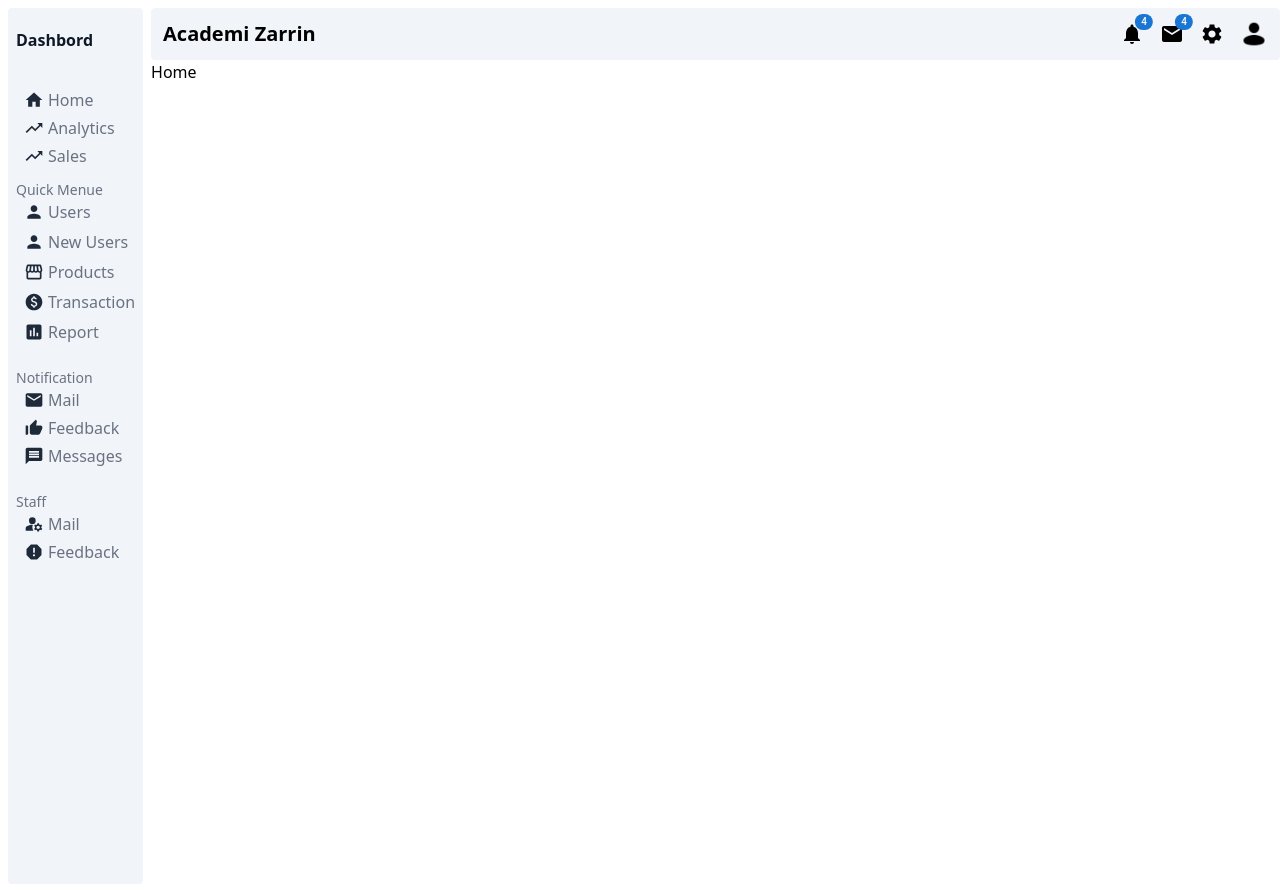
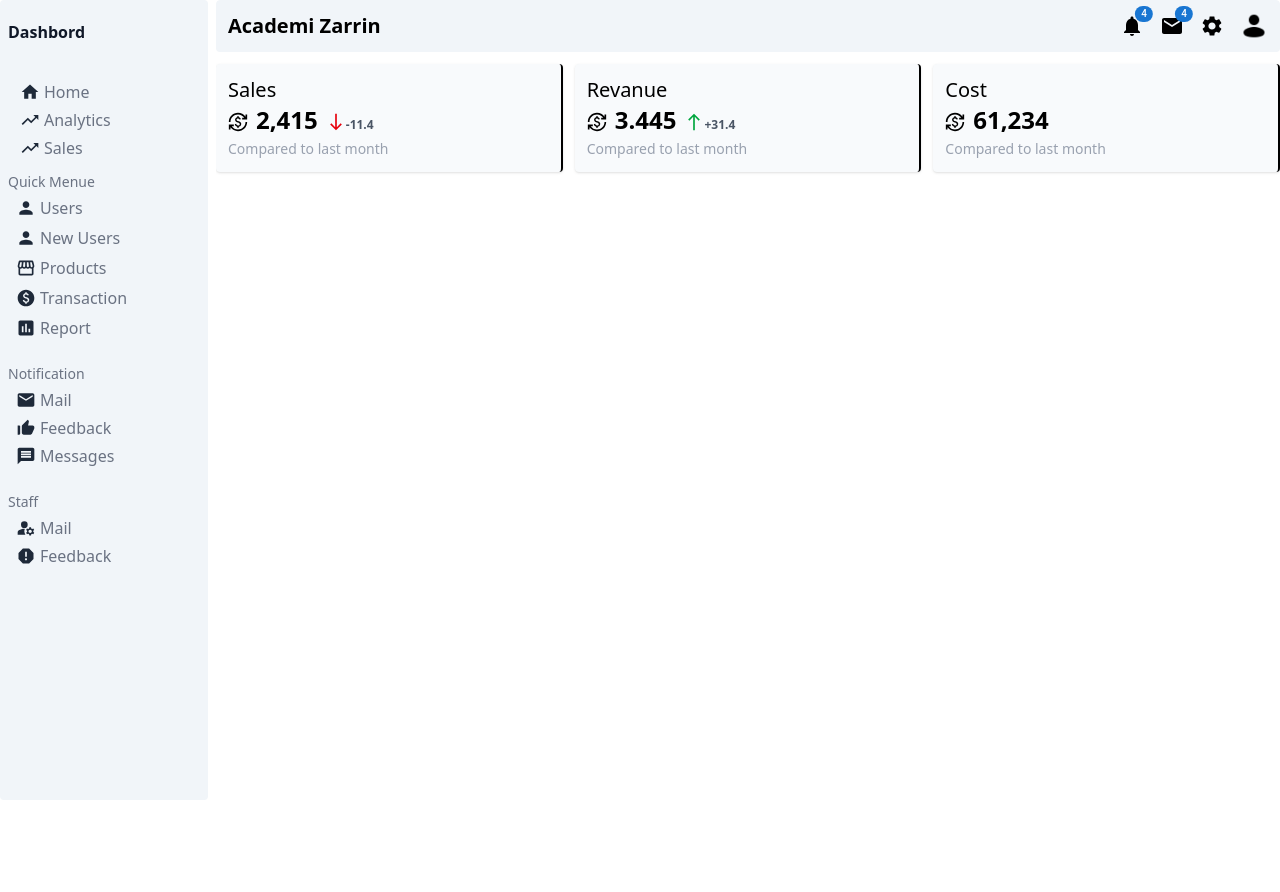
Before and after one commit to zarrin-ebrahimi/cms-react, a React (Vite) app: page / in a window 1280 px wide. After the commit the page ends 800 px from the top, so only its background shows below. Built offline with nearby package versions, Linux system fonts and the light colour scheme.

Commit message:
Added Boxfeture and refactore sidebar

```diff
--- a/src/App.jsx
+++ b/src/App.jsx
@@ -7,15 +7,17 @@ import Sidebar from './components/Sidebar'
 function App() {
  let router = useRoutes(routes)
  return (
-    <>
-     <div  className='container flex w-full  bg-white '>
-     <Sidebar></Sidebar>
-     <div className='main grow  overflow-y-scroll rounded-sm my-2'>
+
+     <div  className='flex  gap-x-2 w-full bg-white '>
+      <div className=''>
+      <Sidebar></Sidebar>
+      </div>
+     <div className='main grow overflow-y-scroll rounded-sm '>
      <Topbar></Topbar>
      {router}
      </div>
      </div>
-    </>
+
   )
 }
 
--- /dev/null
+++ b/src/components/BoxFeatures.jsx
@@ -0,0 +1,10 @@
+import React from 'react'
+
+export default function BoxFeatures({children}) {
+  return (
+    <div className='rounded-sm shadow-sm p-3 bg-slate-50 my-3  border-r-2'>
+        {children}
+        <span className='text-gray-400 text-sm'>Compared to last month</span>
+    </div>
+  )
+}
--- a/src/components/Sidebar.jsx
+++ b/src/components/Sidebar.jsx
@@ -1,17 +1,19 @@
 import React from 'react'
 import * as Icon from '@mui/icons-material'
-
+import {Link} from 'react-router-dom'
 export default function Sidebar() {
   return (
-    <div className=' bg-white  '>
-       <div className='bg-slate-100 p-2 m-2  rounded-sm pt-5 '>
+    <div className='h-screen w-52 '>
+       <div className='bg-slate-100   pl-2 h-full  rounded-sm pt-5 '>
          <span className='font-bold text-gray-900'>Dashbord</span>
-          <div className='flex flex-col h-screen mt-6'>
-          <ul className='ml-2 m-3 flex flex-col gap-y-1'>
-            <li className='flex items-center text-gray-500 hover:text-blue-900'>
+          <div className='flex flex-col  mt-6 '>
+          <ul className=' m-3  flex flex-col gap-y-1 '>
+           <Link  to="/">
+           <li className='flex items-center text-gray-500 hover:text-blue-700 cursor-pointer'>
               <Icon.Home className='mr-1 text-gray-800' fontSize='small' />
               Home
             </li>
+           </Link>
             <li className='flex items-center  text-gray-500'>
               <Icon.TrendingUp className='mr-1 text-gray-800' fontSize='small'/>
               Analytics
@@ -22,19 +24,25 @@ export default function Sidebar() {
             </li>
          </ul>
          <span  className='text-gray-500 text-sm '>Quick Menue</span>
-         <ul  className='ml-2 mb-3 flex flex-col gap-y-1.5  '>
-         <li className='flex items-center text-gray-500'>
+         <ul  className='ml-2 mb-3 mt-1 flex flex-col gap-y-1.5  '>
+           <Link to="/users">
+           <li className='flex items-center text-gray-500'>
               <Icon.Person className='mr-1 text-gray-800'  fontSize='small'/>
               Users
          </li>
-         <li className='flex items-center text-gray-500'>
+           </Link>
+           <Link  to="/newUser">
+           <li className='flex items-center text-gray-500'>
               <Icon.Person className='mr-1 text-gray-800' fontSize='small' />
               New Users
-         </li>
-         <li className='flex items-center text-gray-500'>
+          </li>
+           </Link>
+          <Link  to="/products">
+           <li className='flex items-center text-gray-500'>
               <Icon.Storefront className='mr-1 text-gray-800'  fontSize='small'/>
               Products
-         </li>
+           </li>
+          </Link>
          <li className='flex items-center text-gray-500'>
               <Icon.Paid className='mr-1 text-gray-800' fontSize='small' />
               Transaction
@@ -45,7 +53,7 @@ export default function Sidebar() {
          </li>
          </ul>
          <span  className='mt-3  text-gray-500 text-sm  '>Notification</span>
-         <ul className='ml-2 mb-3 flex flex-col gap-y-1'>
+         <ul className='ml-2 mb-3 flex flex-col gap-y-1 mt-1'>
             <li className='flex items-center text-gray-500'>
               <Icon.Email className='mr-1 text-gray-800'  fontSize='small'/>
               Mail
@@ -60,7 +68,7 @@ export default function Sidebar() {
             </li>
          </ul>
          <span  className='text-gray-500 text-sm mt-3'>Staff</span>
-         <ul className='ml-2  flex flex-col gap-y-1   '>
+         <ul className='ml-2  flex flex-col gap-y-1 mt-1  '>
             <li className='flex items-center text-gray-500'>
               <Icon.ManageAccounts className='mr-1 text-gray-800'  fontSize='small'/>
               Mail
--- a/src/pages/Home.jsx
+++ b/src/pages/Home.jsx
@@ -1,7 +1,37 @@
 import React from 'react'
-
+import * as Icon from '@mui/icons-material'
+// import Icon from '@mui/icons-material/CurrencyExchange';
+import BoxFeatures from '../components/BoxFeatures'
 export default function Home() {
   return (
-    <div>Home</div>
+    <div>
+      <div className=' grid grid-cols-3 gap-x-3'>
+      <BoxFeatures>
+        <h2 className='text-xl'>Sales</h2>
+        <h2 className='text-2xl font-bold'>
+          <Icon.CurrencyExchange fontSize='small' className='mr-2 '/>
+          2,415
+          <Icon.South fontSize='small' className=' text-red-600 ml-2 '/>
+          <span className='text-xs text-gray-600'>-11.4</span>
+        </h2>
+      </BoxFeatures>
+      <BoxFeatures>
+      <h2 className='text-xl'>Revanue</h2>
+      <h2 className='text-2xl font-bold'>
+          <Icon.CurrencyExchange fontSize='small' className='mr-2'/>
+          3.445
+          <Icon.North fontSize='small' className=' text-green-600 ml-2 '/>
+          <span className='text-xs text-gray-600'>+31.4</span>
+        </h2>
+      </BoxFeatures>
+      <BoxFeatures>
+      <h2 className='text-xl'>Cost</h2>
+      <h2 className='text-2xl font-bold'>
+          <Icon.CurrencyExchange fontSize='small' className='mr-2'/>
+          61,234
+        </h2>
+      </BoxFeatures>
+      </div>
+    </div>
   )
 }
```
